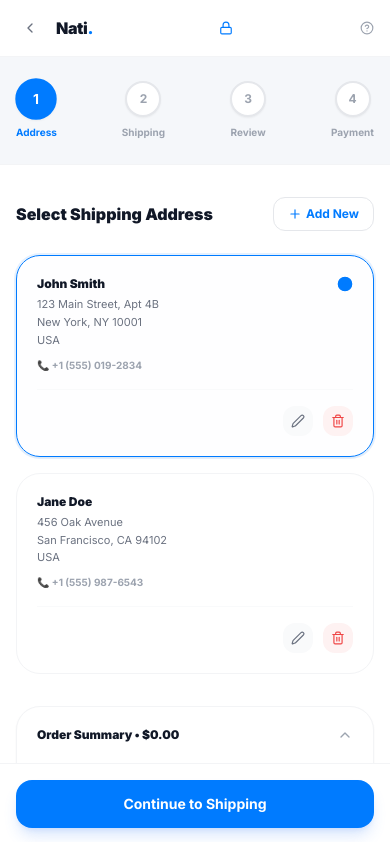
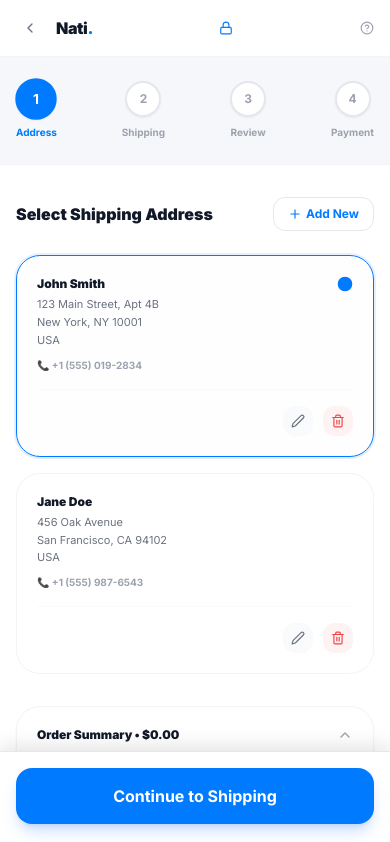
Before and after one commit to Nati1-2/Ecommerce, a Next.js app in the folder frontend/: page /checkout in a window 390 px wide. Shown: the top 842 px of the page. Built offline with nearby package versions, Linux system fonts and the light colour scheme; no server answers.

Commit message:
fix(checkout): elevate mobile sticky bottom bar with safe area inset padding and add container clearance to prevent button clipping

```diff
--- a/frontend/src/app/checkout/page.tsx
+++ b/frontend/src/app/checkout/page.tsx
@@ -174,7 +174,7 @@ export default function CheckoutPage() {
       </div>
 
       {/* ── MAIN CONTENT ─────────────────────────────────────────── */}
-      <div className="flex-1 max-w-7xl mx-auto w-full px-4 sm:px-6 py-8">
+      <div className="flex-1 max-w-7xl mx-auto w-full px-4 sm:px-6 py-8 pb-36 sm:pb-8">
         <div className="grid grid-cols-1 lg:grid-cols-3 gap-8 items-start">
           {/* Left: Step content */}
           <div className="lg:col-span-2">
@@ -245,13 +245,13 @@ export default function CheckoutPage() {
 
       {/* ── MOBILE STICKY BOTTOM BAR ─────────────────────────────── */}
       {step < 4 && (
-        <div className="sm:hidden fixed bottom-0 left-0 right-0 bg-white border-t border-gray-100 p-4 z-40">
+        <div className="sm:hidden fixed bottom-0 left-0 right-0 bg-white/95 backdrop-blur-md border-t border-gray-200 p-4 pb-[max(1.25rem,env(safe-area-inset-bottom))] z-50 shadow-[0_-4px_20px_rgba(0,0,0,0.12)]">
           <button
             onClick={goNext}
             disabled={isDisabled[step]}
-            className="w-full py-3.5 bg-[#007BFF] hover:bg-blue-600 disabled:opacity-50 text-white font-bold text-sm rounded-2xl shadow-lg shadow-blue-500/20 transition-all"
+            className="w-full py-4 bg-[#007BFF] hover:bg-blue-600 disabled:opacity-50 disabled:cursor-not-allowed text-white font-bold text-base rounded-2xl shadow-lg shadow-blue-500/25 active:scale-[0.98] transition-all cursor-pointer flex items-center justify-center gap-2"
           >
-            {buttonLabels[step]}
+            <span>{buttonLabels[step]}</span>
           </button>
         </div>
       )}
```
